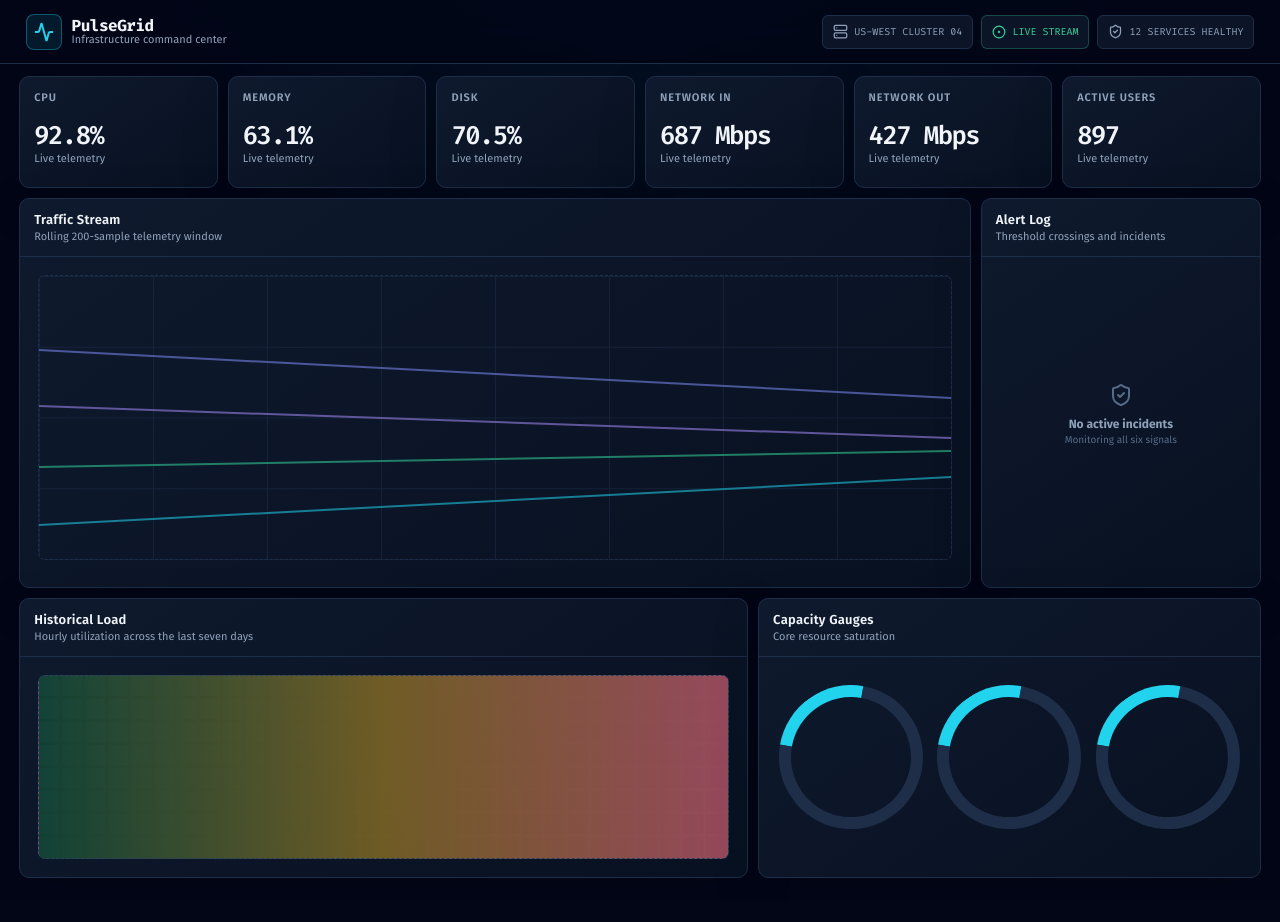
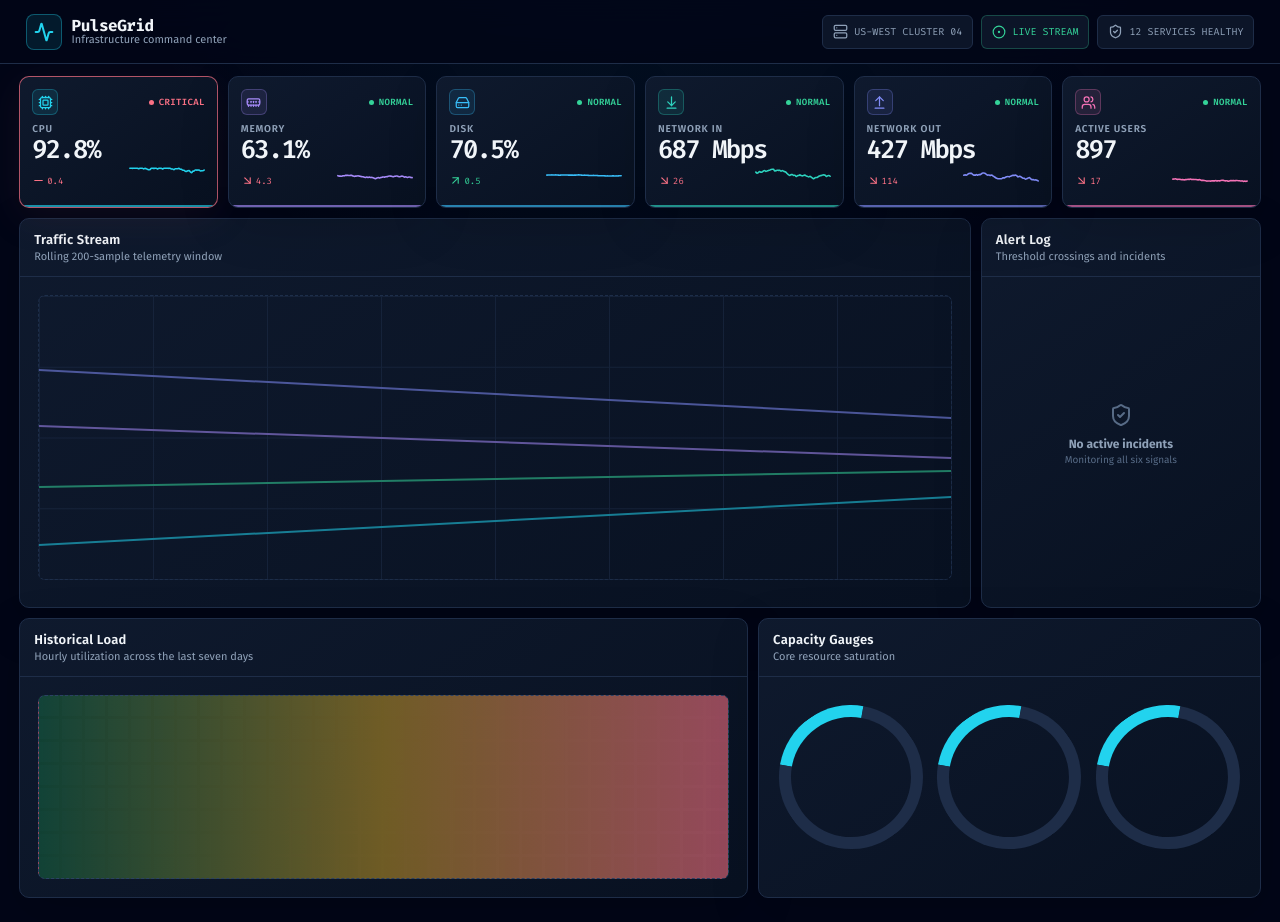
Before and after one commit to ShreeBohara/50-Days-of-Creative-Frontend, a React (Vite) app in the folder day-36-realtime-dashboard/: page / in a window 1280 px wide. Built offline with nearby package versions, Linux system fonts and the light colour scheme.

Commit message:
day-36: metric-cards — six live cards, trends, sparklines, severity states

```diff
--- a/day-36-realtime-dashboard/src/App.css
+++ b/day-36-realtime-dashboard/src/App.css
@@ -70,8 +70,7 @@
 }
 
 .brand span:last-child,
-.panel-header p,
-.metric-shell small {
+.panel-header p {
   color: var(--muted);
   font-size: 11px;
 }
@@ -111,7 +110,7 @@
   gap: 10px;
 }
 
-.metric-shell,
+.metric-card,
 .panel {
   background: linear-gradient(145deg, rgba(15, 26, 46, 0.98), rgba(8, 17, 33, 0.98));
   border: 1px solid var(--border);
@@ -119,27 +118,147 @@
   box-shadow: 0 16px 50px rgba(0, 0, 0, 0.15);
 }
 
-.metric-shell {
+.metric-card {
+  position: relative;
   display: grid;
-  min-height: 112px;
-  padding: 14px;
+  min-height: 132px;
+  padding: 12px;
+  overflow: hidden;
+  transition:
+    border-color 180ms ease-out,
+    background 180ms ease-out;
 }
 
-.metric-shell > span {
+.metric-card::after {
+  position: absolute;
+  inset: auto 0 0;
+  height: 2px;
+  background: var(--metric-color);
+  content: '';
+  opacity: 0.65;
+}
+
+.metric-card.severity-warning {
+  border-color: rgba(251, 191, 36, 0.55);
+}
+
+.metric-card.severity-critical {
+  border-color: rgba(251, 113, 133, 0.7);
+  animation: threshold-pulse 1.4s ease-in-out infinite;
+}
+
+.metric-card-top,
+.metric-card-bottom,
+.metric-heading {
+  display: flex;
+  align-items: center;
+}
+
+.metric-card-top,
+.metric-card-bottom {
+  justify-content: space-between;
+}
+
+.metric-icon {
+  display: grid;
+  width: 26px;
+  height: 26px;
+  color: var(--metric-color);
+  background: color-mix(in srgb, var(--metric-color) 10%, transparent);
+  border: 1px solid color-mix(in srgb, var(--metric-color) 28%, transparent);
+  border-radius: 6px;
+  place-items: center;
+}
+
+.severity-label {
+  display: inline-flex;
+  gap: 5px;
+  align-items: center;
+  font-family: 'Fira Code', monospace;
+  font-size: 9px;
+  font-weight: 600;
+  letter-spacing: 0.04em;
+  text-transform: uppercase;
+}
+
+.severity-label i {
+  width: 5px;
+  height: 5px;
+  background: currentColor;
+  border-radius: 50%;
+}
+
+.severity-normal {
+  color: var(--normal);
+}
+
+.severity-warning {
+  color: var(--warning);
+}
+
+.severity-critical {
+  color: var(--critical);
+}
+
+.metric-heading {
+  align-items: flex-start;
+  flex-direction: column;
+  margin-top: 8px;
+}
+
+.metric-heading > span {
   color: var(--muted);
-  font-size: 11px;
+  font-size: 10px;
   font-weight: 600;
   letter-spacing: 0.08em;
   text-transform: uppercase;
 }
 
-.metric-shell strong {
-  align-self: end;
+.metric-heading strong {
   color: var(--text);
   font-family: 'Fira Code', monospace;
-  font-size: clamp(20px, 2vw, 29px);
+  font-size: clamp(20px, 2vw, 28px);
   font-weight: 600;
-  letter-spacing: -0.06em;
+  letter-spacing: -0.07em;
+  line-height: 1.2;
+}
+
+.metric-trend {
+  display: inline-flex;
+  gap: 2px;
+  align-items: center;
+  min-width: 48px;
+  font-family: 'Fira Code', monospace;
+  font-size: 9px;
+}
+
+.metric-trend.is-up {
+  color: var(--normal);
+}
+
+.metric-trend.is-down {
+  color: var(--critical);
+}
+
+.sparkline {
+  width: 76px;
+  height: 28px;
+  overflow: visible;
+}
+
+.sparkline path {
+  fill: none;
+  stroke: var(--metric-color);
+  stroke-linecap: round;
+  stroke-width: 1.6;
+  vector-effect: non-scaling-stroke;
+}
+
+@keyframes threshold-pulse {
+  50% {
+    background: rgba(127, 29, 29, 0.2);
+    box-shadow: 0 0 22px rgba(251, 113, 133, 0.14);
+  }
 }
 
 .primary-grid,
--- a/day-36-realtime-dashboard/src/App.jsx
+++ b/day-36-realtime-dashboard/src/App.jsx
@@ -1,5 +1,6 @@
 import { Activity, CircleDot, Server, ShieldCheck } from 'lucide-react'
-import { METRICS, formatMetricValue } from './data/metrics'
+import { MetricCard } from './components/MetricCard'
+import { METRICS } from './data/metrics'
 import { useMetricStream } from './hooks/useMetricStream'
 import './App.css'
 
@@ -19,7 +20,6 @@ function Panel({ className = '', title, meta, children }) {
 
 function App() {
   const stream = useMetricStream()
-  const currentSample = stream.history.at(-1)
 
   return (
     <>
@@ -57,11 +57,12 @@ function App() {
         <main id="dashboard" className="dashboard">
           <section className="metric-grid" aria-label="Live metric overview">
             {METRICS.map((metric) => (
-              <article className="metric-shell" key={metric.id}>
-                <span>{metric.label}</span>
-                <strong>{formatMetricValue(metric.id, currentSample[metric.id])}</strong>
-                <small>Live telemetry</small>
-              </article>
+              <MetricCard
+                history={stream.history}
+                key={metric.id}
+                metric={metric}
+                thresholds={stream.thresholds}
+              />
             ))}
           </section>
 
--- /dev/null
+++ b/day-36-realtime-dashboard/src/components/MetricCard.jsx
@@ -0,0 +1,96 @@
+import { useMemo } from 'react'
+import {
+  ArrowDownToLine,
+  ArrowDownRight,
+  ArrowUpFromLine,
+  ArrowUpRight,
+  Cpu,
+  HardDrive,
+  MemoryStick,
+  Minus,
+  Users,
+} from 'lucide-react'
+import { curveMonotoneX, line, scaleLinear } from 'd3'
+import {
+  MAX_SPARKLINE_SAMPLES,
+  formatMetricValue,
+  getMetricTrend,
+  getSeverity,
+} from '../data/metrics'
+
+const ICONS = {
+  cpu: Cpu,
+  memory: MemoryStick,
+  disk: HardDrive,
+  networkIn: ArrowDownToLine,
+  networkOut: ArrowUpFromLine,
+  activeUsers: Users,
+}
+
+const STATUS_LABELS = {
+  normal: 'Normal',
+  warning: 'Warning',
+  critical: 'Critical',
+}
+
+function Sparkline({ history, metric }) {
+  const path = useMemo(() => {
+    const samples = history.slice(-MAX_SPARKLINE_SAMPLES)
+    const x = scaleLinear().domain([0, samples.length - 1]).range([2, 178])
+    const y = scaleLinear().domain([0, metric.max]).range([42, 2])
+
+    return line()
+      .x((_, index) => x(index))
+      .y((sample) => y(sample[metric.id]))
+      .curve(curveMonotoneX)(samples)
+  }, [history, metric])
+
+  return (
+    <svg
+      className="sparkline"
+      viewBox="0 0 180 44"
+      preserveAspectRatio="none"
+      role="img"
+      aria-label={`${metric.label} recent trend`}
+    >
+      <path d={path} style={{ '--metric-color': metric.color }} />
+    </svg>
+  )
+}
+
+export function MetricCard({ history, metric, thresholds }) {
+  const currentValue = history.at(-1)[metric.id]
+  const severity = getSeverity(metric.id, currentValue, thresholds)
+  const trend = getMetricTrend(history, metric.id)
+  const TrendIcon = trend > 0.4 ? ArrowUpRight : trend < -0.4 ? ArrowDownRight : Minus
+  const MetricIcon = ICONS[metric.id]
+
+  return (
+    <article
+      className={`metric-card severity-${severity}`}
+      style={{ '--metric-color': metric.color }}
+      aria-label={`${metric.label}: ${formatMetricValue(metric.id, currentValue)}, ${STATUS_LABELS[severity]}`}
+    >
+      <div className="metric-card-top">
+        <span className="metric-icon" aria-hidden="true">
+          <MetricIcon size={15} strokeWidth={2} />
+        </span>
+        <span className={`severity-label severity-${severity}`}>
+          <i aria-hidden="true"></i>
+          {STATUS_LABELS[severity]}
+        </span>
+      </div>
+      <div className="metric-heading">
+        <span>{metric.label}</span>
+        <strong>{formatMetricValue(metric.id, currentValue)}</strong>
+      </div>
+      <div className="metric-card-bottom">
+        <span className={`metric-trend ${trend >= 0 ? 'is-up' : 'is-down'}`}>
+          <TrendIcon size={13} aria-hidden="true" />
+          {Math.abs(trend).toFixed(metric.decimals)}
+        </span>
+        <Sparkline history={history} metric={metric} />
+      </div>
+    </article>
+  )
+}
```
